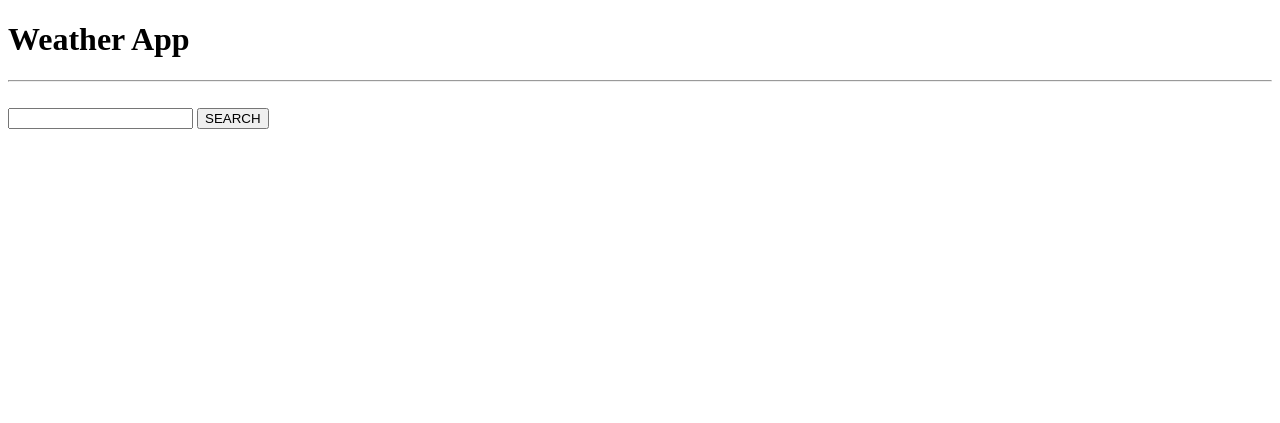
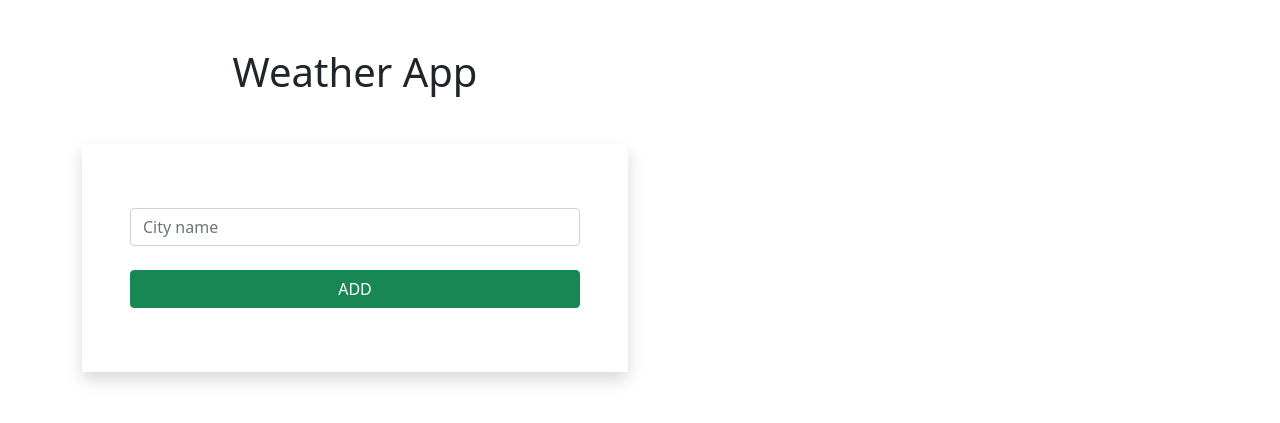
Before and after one commit to bemrekalkan/Django-Weather-App--API-Project-, a Django app: page / in a window 1280 px wide. Shown: the top 423 px of the page. Run offline with Django 4.2, Linux system fonts and the light colour scheme; data that the repository does not hold is empty; some libraries are stand-ins or nearby versions.

Commit message:
some styles added

```diff
--- a/weatherapp/static/weatherapp/js/timeout.js
+++ b/weatherapp/static/weatherapp/js/timeout.js
@@ -1,4 +1,4 @@
-let element = document.querySelector('.message');
+let element = document.querySelector('.messages');
 
 setTimeout(function () {
   element.style.display = 'none';
--- a/weatherapp/templates/weatherapp/index.html
+++ b/weatherapp/templates/weatherapp/index.html
@@ -1,43 +1,86 @@
 {% load static %}
 <!DOCTYPE html>
 <html lang="en">
+
 <head>
     <meta charset="UTF-8">
     <meta http-equiv="X-UA-Compatible" content="IE=edge">
     <meta name="viewport" content="width=device-width, initial-scale=1.0">
-    <title>WeatherApp</title>
+    <link href="https://cdn.jsdelivr.net/npm/bootstrap@5.1.3/dist/css/bootstrap.min.css" rel="stylesheet"
+        integrity="sha384-1BmE4kWBq78iYhFldvKuhfTAU6auU8tT94WrHftjDbrCEXSU1oBoqyl2QvZ6jIW3" crossorigin="anonymous">
+    <title>Document</title>
 </head>
-<body>
-    <h1>Weather App</h1>
 
-    {% if messages %}
+<body class="m-0 p-0">
 
-    {% for message in  messages%}
-            <div class="message">{{ message }}</div>
-    {% endfor %}
+    <div class="messages">
+        {% if messages %}
+        <div class="">
+            {% for message in messages %}
+            <p {% if message.tags %} class="text-center alert alert-{{ message.tags }}" {% endif %}>
+                {% if message.level == DEFAULT_MESSAGE_LEVELS.ERROR %}Important: {% endif %}
+                {{ message }}
+            </p>
+            {% endfor %}
+        </ul>
+        {% endif %}
+    </div>
+    </div>
 
-    {% endif %}
-    <hr>
-    <br>
+    <div class="container">
 
-    <form action="" method="post">
-        {% csrf_token %}
-        <input type="text" name="name">
-        <input type="submit" value="SEARCH">
-    </form>
-    <br>
+        <div class="row">
+
+            <div class="col-md-6">
+
+                <h1 class="d-2 text-center m-5">Weather App</h1>
+
+                <form class="d-grid gap-4 mb-5 shadow p-5" method="post">
+                    <input class="form-control mt-3" type="text" name="name" placeholder="City name">
+                    {% csrf_token %}
+                    <input class="btn btn-success mb-3" type="submit" value="ADD">
+                </form>
 
 
-    {% for i in city_data  %}
-        {{i.city}} <br>
-        {{i.temp}} &#8451 <br>
-        <img src="http://openweathermap.org/img/wn/{{i.icon}}@2x.png" alt=""> <br>
-        {{i.desc}} <br>
-        <button><a href="{% url 'delete' i.city.id %}">Delete</button>
-        <hr>
-    {% endfor %}
+            </div>
 
+            <div class="col-md-6 mt-0 mt-md-5">
+                <div class="container">
+                    {% for city in city_data %}
 
-    <script src="{% static 'weatherapp/js/timeout.js' %}"></script>
+                    <div class="row">
+                        <div class="col-6">
+                            <h3>{{ city.city.name }}</h3>
+                            <span>{{ city.temp }} <span>&#8451;</span></span>
+                        </div>
+
+                        <div class="col-6">
+                            <h6>{{ city.desc }}</h6>
+                            <img src="http://openweathermap.org/img/w/{{ city.icon }}.png" alt="icon">
+                            <a href="{% url 'delete' city.city.id %}" class="btn btn-danger">Del</a>
+                        </div>
+                    </div>
+                    <hr>
+
+                    {% endfor %}
+                </div>
+            </div>
+
+        </div>
+    </div>
+
+    <script src="https://cdn.jsdelivr.net/npm/@popperjs/core@2.10.2/dist/umd/popper.min.js"
+        integrity="sha384-7+zCNj/IqJ95wo16oMtfsKbZ9ccEh31eOz1HGyDuCQ6wgnyJNSYdrPa03rtR1zdB" crossorigin="anonymous">
+    </script>
+    <script src="https://cdn.jsdelivr.net/npm/bootstrap@5.1.3/dist/js/bootstrap.min.js"
+        integrity="sha384-QJHtvGhmr9XOIpI6YVutG+2QOK9T+ZnN4kzFN1RtK3zEFEIsxhlmWl5/YESvpZ13" crossorigin="anonymous">
+    </script>
+        {% comment %} <script src="{% static 'weatherapp/js/timeout.js' %}"></script> {% endcomment %}
+        <script>
+            let element = document.querySelector('.messages');
+
+            setTimeout(function () {
+            element.style.display = 'none';
+            }, 3000);
+        </script>
 </body>
-</html>
```
